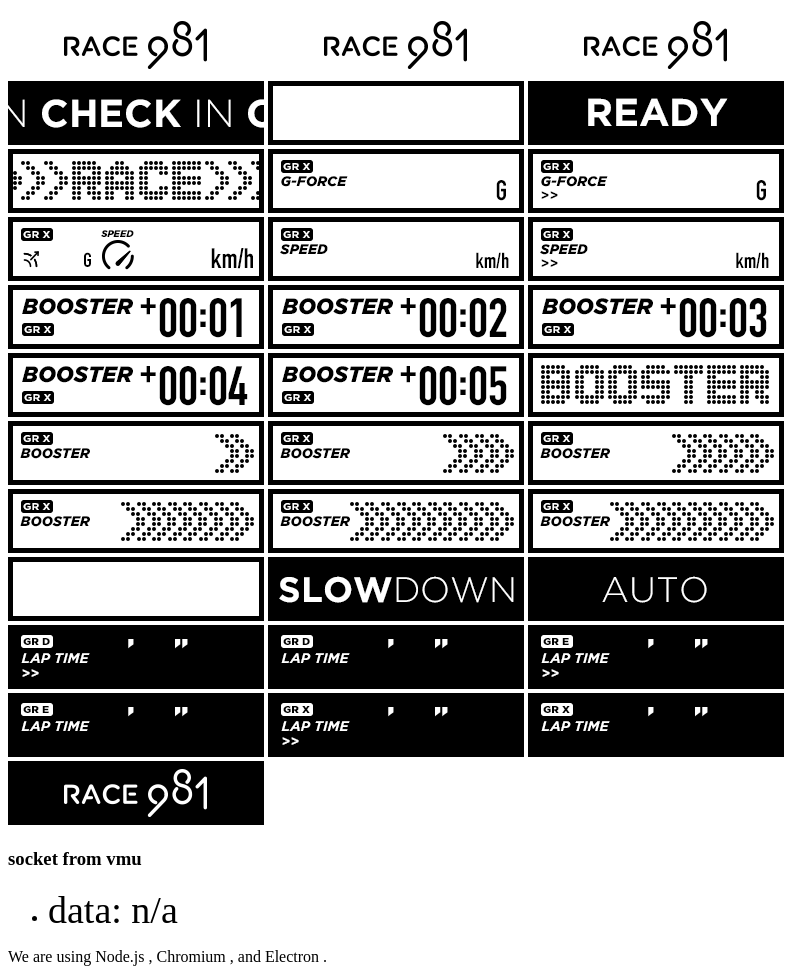
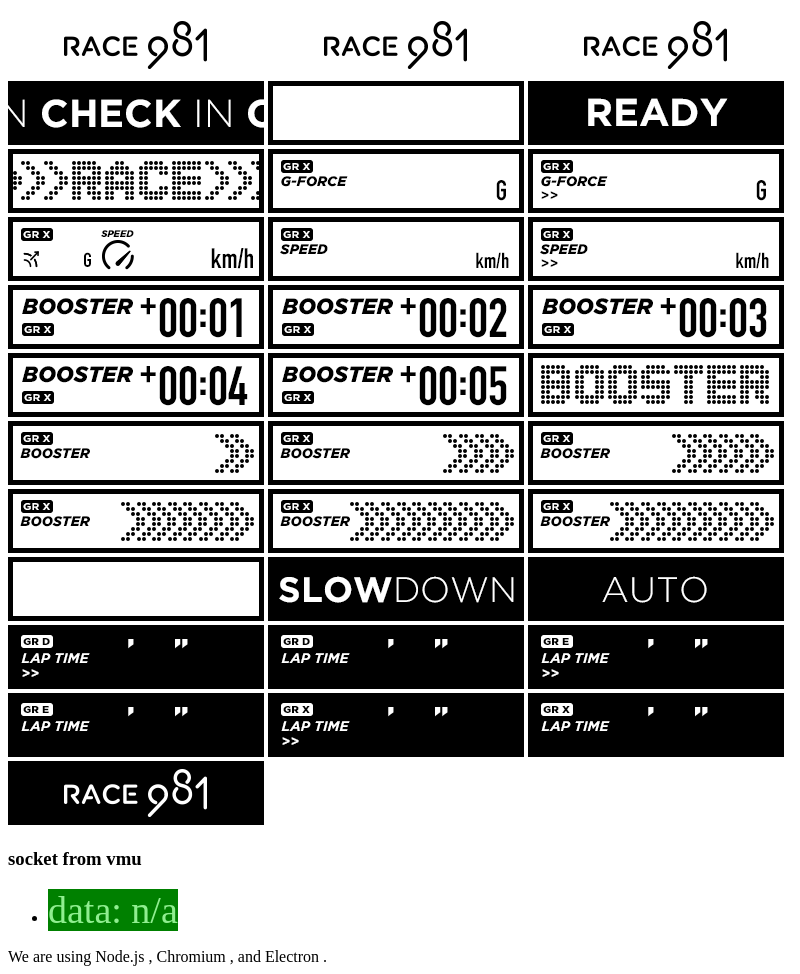
Before and after one commit to monolith-kh/seoul, an Electron app: page index.html in a window 800 px wide. Shown: the part 101-1075 px from the top of the page. Drawn offline with Linux system fonts and the light colour scheme; no server answers.

Commit message:
highlight socket data

```diff
--- a/styles.css
+++ b/styles.css
@@ -3,4 +3,6 @@
 /* Add styles here to customize the appearance of your app */
 #socket-data {
     font-size: 38px;
+    color: lightgreen;
+    background-color: green;
 }
```
